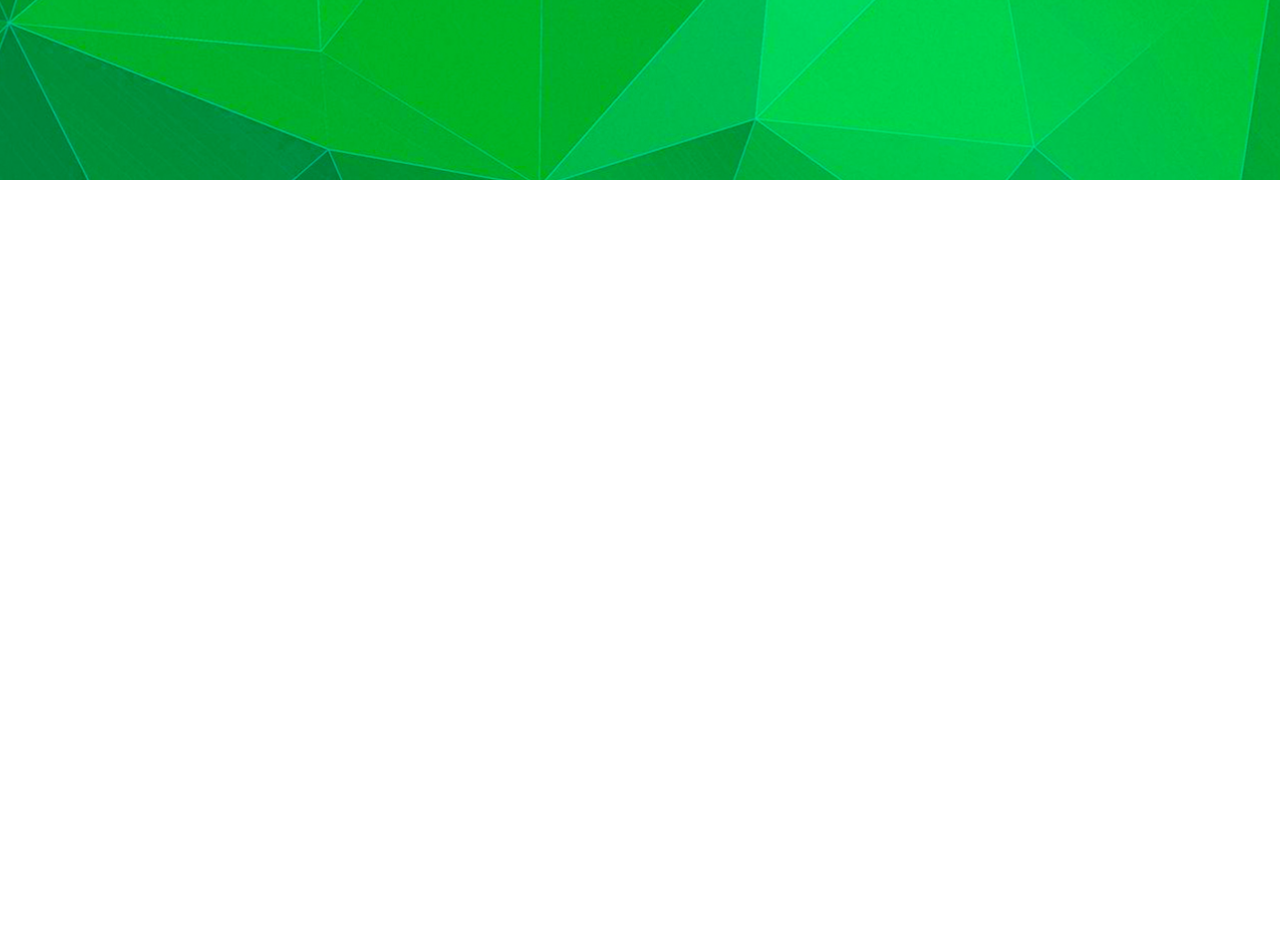
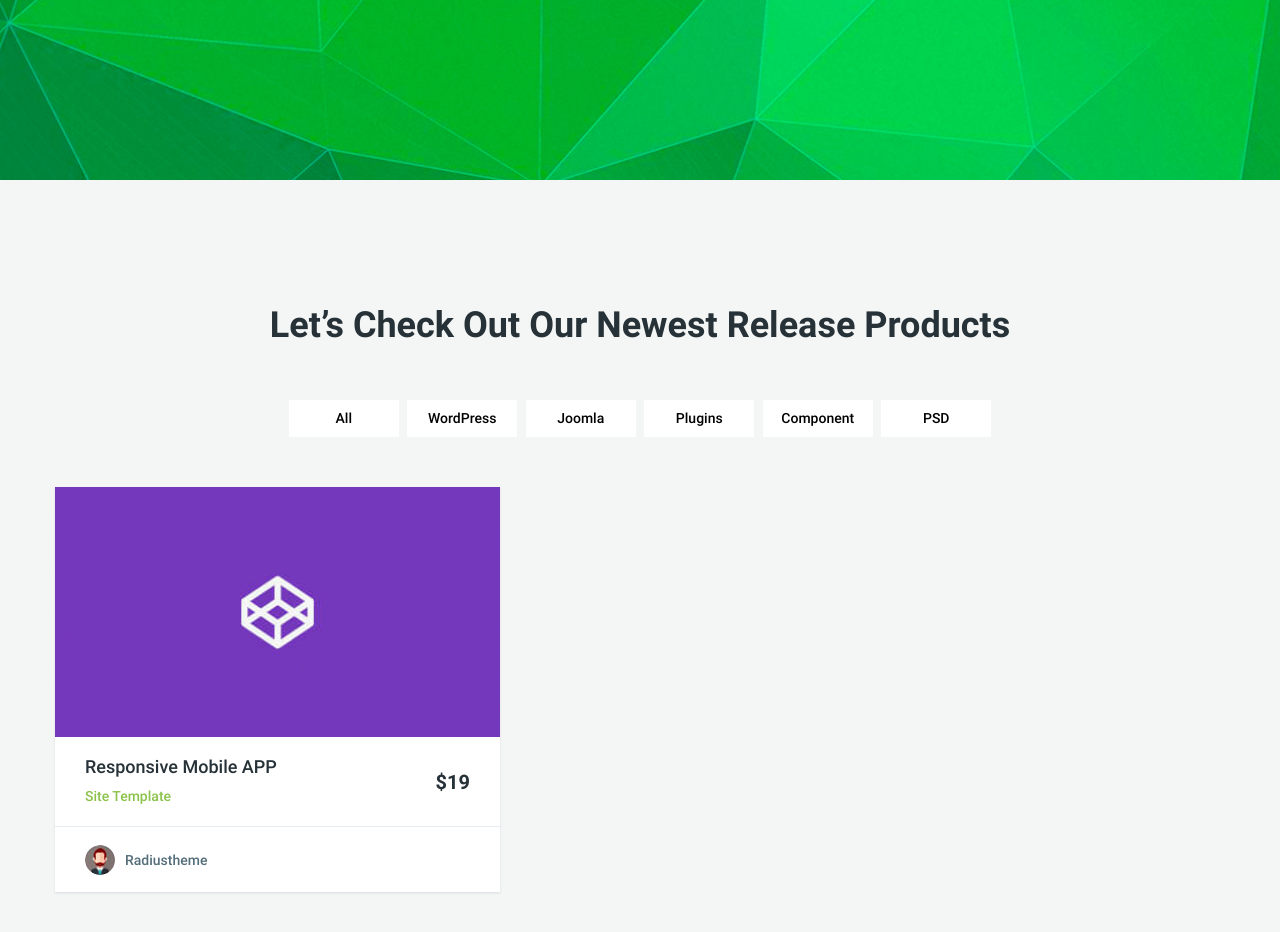
Before and after one commit to licler/Moderno, a website: page app/index.html in a window 1280 px wide. Shown: the part 500-1432 px from the top of the page. Before the commit the page ends 800 px from the top, so only its background shows below. Drawn offline with nearby package versions, Linux system fonts and the light colour scheme; files that its build step writes are made by us from their sources.

Commit message:
added products__inner-item

```diff
--- a/app/index.html
+++ b/app/index.html
@@ -65,6 +65,52 @@
             </form>
         </div>
     </section>
+    <section class="products">
+        <div class="container">
+            <div class="products__wrapper">
+                <div class="products__wrapper-title">
+                    Let’s Check Out Our Newest Release Products
+                </div>
+            </div>
+            <div class="products__inner">
+                <div class="products__inner-btn">
+                    <button type="button">All</button>
+                    <button type="button">WordPress</button>
+                    <button type="button">Joomla</button>
+                    <button type="button">Plugins</button>
+                    <button type="button">Component</button>
+                    <button type="button">PSD</button>
+                </div>
+            </div>
+            <div class="product__inner-items">
+                <div class="product__inner-item">
+                    <div class="product__inner-images">
+                        <a class="product__inner-img" href="#" style="background-image: url('images/products/bg-1.jpg');"></a>
+                    </div>
+                    <div class="products__inner-content">
+                        <div class="product__inner-box">
+                            <div class="product__inner-title">
+                                Responsive Mobile APP
+                            </div>
+                            <div class="product__inner-desc">
+                                Site Template
+                            </div>
+                        </div>
+                        <div class="product__inner-price">
+                            $19
+                        </div>
+                    </div>
+                    <div class="product__inner-name">
+                        <a class="product__author" href="#">
+                            <div class="product__avatar" style="background-image: url('images/products/author.jpg')"></div>
+                        </a>
+                        <div class="product__avatar-name">Radiustheme</div>
+                    </div>
+
+                </div>
+            </div>
+        </div>
+    </section>
 
 
 
--- a/app/scss/style.scss
+++ b/app/scss/style.scss
@@ -17,30 +17,36 @@
     height: 90px;
     align-items: center;
 }
+
 .header__menu {
     height: 60px;
     padding: 20px 0;
     background-color: #263238;
 }
+
 .menu__list li {
     display: inline-block;
 }
 
-.menu__list li + li {
+.menu__list li+li {
     margin-left: 35px;
 }
+
 .menu__list a {
     color: #fff;
     font-size: 14px;
     font-weight: 500;
 }
+
 .header__text,
 .header__text a {
     color: #546e7a;
 }
+
 .header__text span {
     color: #e74c3c;
 }
+
 .header__link-btn {
     width: 72px;
     height: 32px;
@@ -51,8 +57,9 @@
 }
 
 .first-btn {
-        background-color: #8bc34a;
- }
+    background-color: #8bc34a;
+}
+
 .second-btn {
     background-color: #e74c3c;
 }
@@ -67,6 +74,7 @@
     height: 530px;
     padding: 150px 0;
 }
+
 .market__content-title {
     font-size: 48px;
     line-height: 30px;
@@ -74,18 +82,23 @@
     font-weight: 700;
     margin-bottom: 30px;
     text-align: center;
+    font-family: 'Roboto-Bold';
 }
+
 .market___content-desc {
     font-size: 20px;
     line-height: 30px;
     color: #fff;
     font-weight: 500;
+    font-family: 'Roboto-Medium';
     text-align: center;
     margin-bottom: 50px;
 }
+
 .market___form {
     text-align: center;
 }
+
 .input-market {
     width: 670px;
     height: 55px;
@@ -95,10 +108,119 @@
     border-radius: 3px;
 
 }
+
 .input-market::placeholder {
     font-size: 14px;
     font-weight: 500;
     color: #90a4ae;
+    font-family: 'Roboto-Medium';
 }
 
 // end market
+
+// start products
+.products {
+    padding: 115px 0 105px;
+    background-color: #f4f6f5;
+}
+
+.products__wrapper-title {
+    font-size: 36px;
+    line-height: 60px;
+    color: #263238;
+    font-weight: 700;
+    text-align: center;
+    margin-bottom: 45px;
+    font-family: 'Roboto-Bold';
+}
+
+.products__inner-btn {
+    color: #263238;
+    font-weight: 500;
+    font-size: 14px;
+    text-align: center;
+    margin-bottom: 50px;
+    font-family: 'Roboto-Medium';
+
+    button {
+        width: 110px;
+        height: 37px;
+        background-color: #fff;
+        border: none;
+        outline: none;
+        cursor: pointer;
+    }
+
+    button+button {
+        margin-left: 5px;
+    }
+}
+
+.product__inner-item {
+    max-width: 445px;
+    box-shadow: 0px 1px 2px 0px rgba(205, 214, 222, 0.75);
+    background-color: #fff;
+}
+
+.product__inner-img {
+    background-position: center;
+    background-repeat: no-repeat;
+    min-height: 250px;
+    display: block;
+    background-size: cover;
+}
+
+.products__inner-content {
+    padding: 18px 30px;
+    border-bottom: 1px solid #e7ecf2;
+    display: flex;
+    justify-content: space-between;
+    height: 90px;
+    align-items: center;
+}
+
+.product__inner-title {
+    font-size: 18px;
+    color: #263238;
+    font-weight: 500;
+    font-family: 'Roboto-Medium';
+    margin-bottom: 5px;
+}
+
+.product__inner-desc {
+    color: #8bc34a;
+    font-weight: 500;
+    font-family: 'Roboto-Medium';
+    font-size: 14px;
+}
+.product__inner-price {
+    color: #263238;
+    font-size: 20px;
+    font-weight: 700;
+    font-family: 'Roboto-Bold';
+}
+.product__inner-name {
+    padding: 18px 30px;
+    display: flex;
+    height: 65px;
+    align-items: center;
+}
+.product__avatar {
+    display: block;
+    background-position: center;
+    background-size: cover;
+    background-repeat: no-repeat;
+    width: 30px;
+    height: 30px;
+    border-radius: 50%;
+    margin-right: 10px;
+}
+.product__avatar-name {
+    color: #546e7a;
+    font-size: 14px;
+    font-weight: 500;
+    font-family: 'Roboto-Medium';
+}
+
+
+// end products
```
Also changed, not shown: app/images/products/author.jpg (added), app/images/products/bg-1.jpg (added), app/images/products/bg-3.jpg (added), app/images/products/bg-4.jpg (added), app/images/products/bg-5.jpg (added), app/images/products/bg-6.jpg (added), app/images/products/bg-8.jpg (added). Lines whose indentation alone changed are shown as unchanged.
